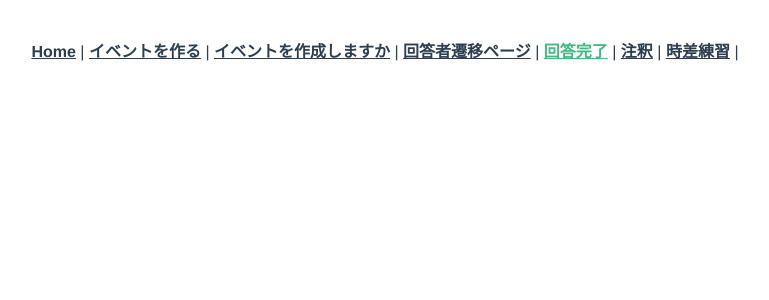
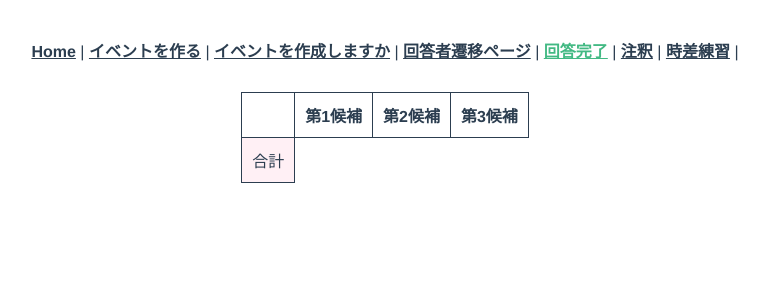
Before and after one commit to kanacoyn/arrangeapp, a Vue app: page /answerFinished in a window 1280 px wide. Shown: the top 300 px of the page, without its empty margins (255-1024 px from the left). Built offline with nearby package versions, Linux system fonts and the light colour scheme.

Commit message:
テーブルコピペ

```diff
--- a/src/views/AnswerFinished.vue
+++ b/src/views/AnswerFinished.vue
@@ -1,17 +1,51 @@
 <template>
   <div>
-
+    <table align="center">
+      <tr>
+        <th></th>
+        <th>第1候補</th>
+        <th>第2候補</th>
+        <th>第3候補</th>
+      </tr>
+      <tr class="total">
+        <td>合計</td>
+        <td v-for="count of currentAnswerCount" v-bind:key="count.id">
+          {{ count }}
+        </td>
+      </tr>
+      <tr v-for="user of userList" v-bind:key="user.userId">
+        <td>
+          <router-link v-bind:to="'/userAnswer/' + user.userId">{{
+            user.name
+          }}</router-link>
+        </td>
+        <td v-for="answer of user.registerAnswer" v-bind:key="answer.id">
+          {{ answer }}
+        </td>
+      </tr>
+    </table>
   </div>
 </template>
 
 <script lang="ts">
 import { Component, Vue } from "vue-property-decorator";
 @Component
-export default class XXXComponent extends Vue {
-
-}
+export default class XXXComponent extends Vue {}
 </script>
 
 <style scoped>
+th,
+td {
+  border: solid 1px;
+  padding: 10px;
+}
 
+table {
+  border-collapse: collapse;
+  margin-bottom: 30px;
+}
+
+.total {
+  background-color: lavenderblush;
+}
 </style>
```
